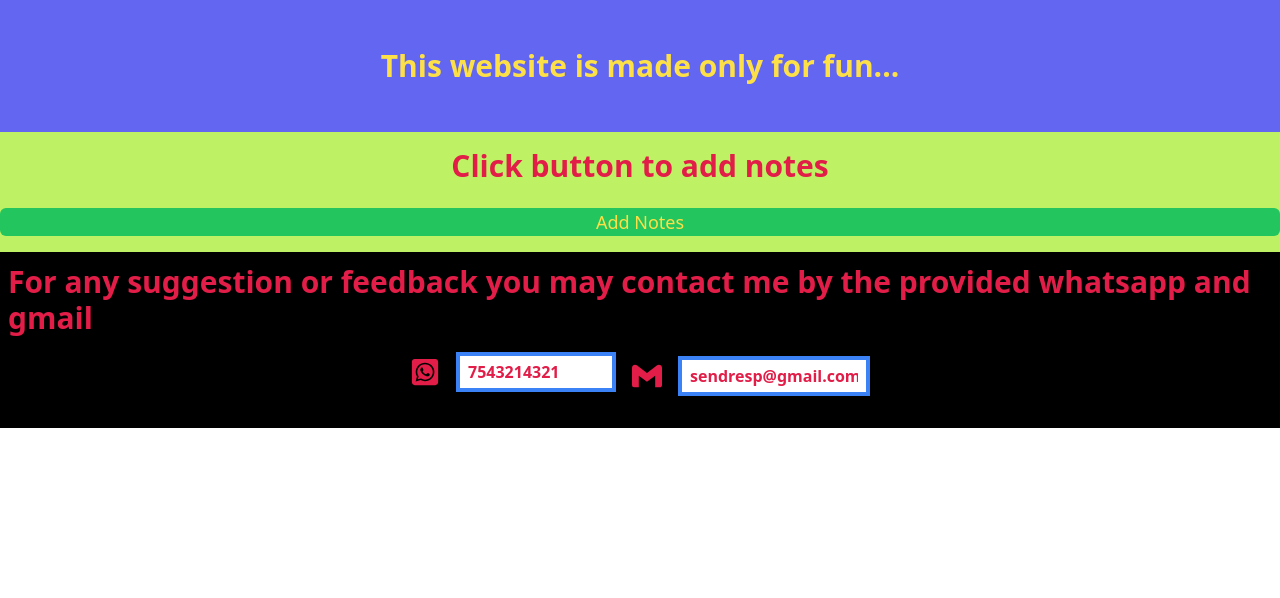
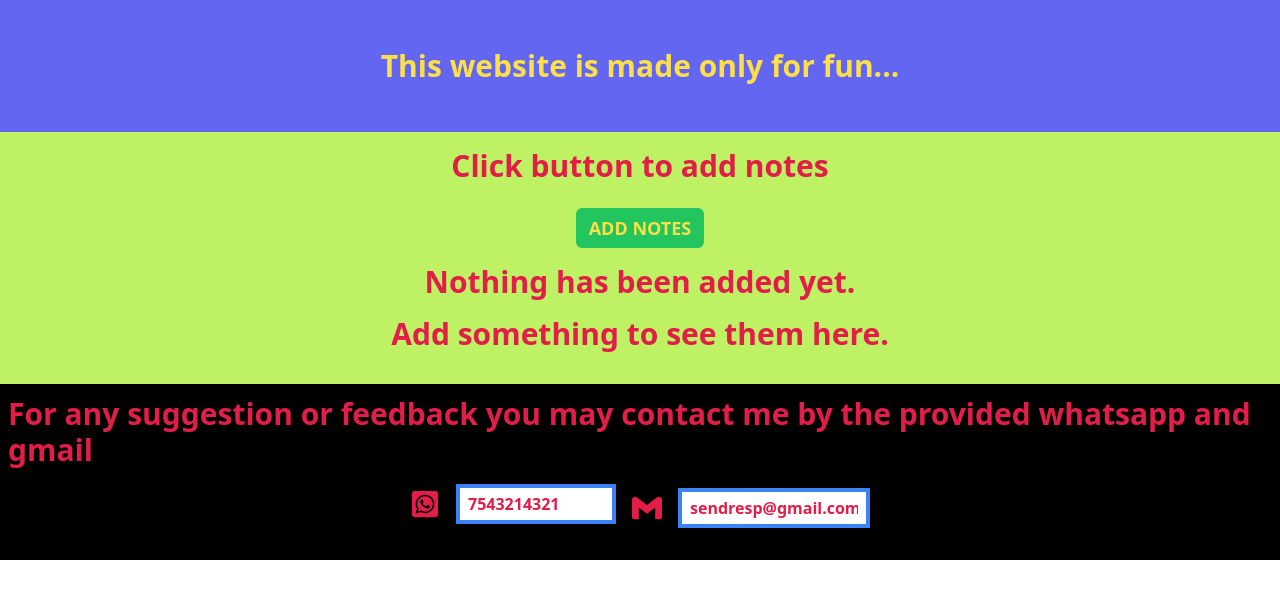
Before and after one commit to AyushVerma87654/For-Fun, a React (Vite) app: page /notes in a window 1280 px wide. Shown: the top 598 px of the page. Built offline with nearby package versions, Linux system fonts and the light colour scheme.

Commit message:
Notes are now saving in local storage and also can be deleted as well

```diff
--- a/src/NavBar.jsx
+++ b/src/NavBar.jsx
@@ -21,8 +21,10 @@ function NavBar({ name, setName }) {
             <div className="h-auto w-full pl-2 py-8">
               <Heading>Hey {name}, Welcome back.....</Heading>
             </div>
-            <div className="h-auto w-auto mr-2">
-              <Button onClick={handleResetClick}>NEW USER</Button>
+            <div className="h-auto w-auto font-semibold mr-2">
+              <div className="w-36 h-10">
+                <Button onClick={handleResetClick}>NEW USER</Button>
+              </div>
             </div>
           </div>
         )}
--- a/src/Notes.jsx
+++ b/src/Notes.jsx
@@ -1,20 +1,39 @@
 import React, { useState } from "react";
+import { RiDeleteBin2Fill } from "react-icons/ri";
 import Button from "./Button";
 import Heading from "./Heading";
 
 function Notes() {
+  const newDataString = localStorage.getItem("data") || "[]";
+  const local = JSON.parse(newDataString);
+  const [data, setData] = useState(local);
+
   const [input, setInput] = useState("");
-  const [data, setData] = useState([]);
   const [open, setOpen] = useState(false);
   const handleInputChange = (event) => setInput(event.target.value);
   const handleButtonClick = () => setOpen(!open);
   const handleSaveClick = () => {
     let newInput = input.trim();
     if (newInput != "") {
-      setData([...data, input]);
+      const newData = [...data, input];
+      const newDataString = JSON.stringify(newData);
+      localStorage.setItem("data", newDataString);
+      setData(newData);
     }
     setInput("");
     setOpen(false);
+  };
+
+  const handleDelete = (id) => {
+    console.log(id);
+    const newData = data.filter((item, index) => {
+      console.log(item);
+      console.log(index);
+      return index !== id;
+    });
+    const newDataString = JSON.stringify(newData);
+    localStorage.setItem("data", newDataString);
+    setData(newData);
   };
   const handleCancelClick = () => {
     setInput();
@@ -22,25 +41,28 @@ function Notes() {
   };
   console.log(data);
   return (
-    <div className="py-4 text-rose-600 bg-lime-300">
+    <div className="py-4 text-rose-600 font-semibold bg-lime-300">
       <div className=""></div>
       <div className=""></div>
       <div className=""></div>
       <div className=""></div>
-
       {!open && (
-        <div className="">
+        <div className="flex flex-col items-center justify-center">
           <Heading>Click button to add notes</Heading>
-          <div className="flex items-center justify-center mt-6">
-            <Button onClick={handleButtonClick}>Add Notes</Button>
+          <div className="w-32 h-10 mt-6">
+            <Button onClick={handleButtonClick}>ADD NOTES</Button>
           </div>
         </div>
       )}
       {open && (
         <div>
-          <div className="flex justify-between px-2 mb-2">
-            <Button onClick={handleSaveClick}>Save</Button>
-            <Button onClick={handleCancelClick}>Cancel</Button>
+          <div className="flex justify-center space-x-16 mb-2">
+            <div className="w-32 h-10 mt-6">
+              <Button onClick={handleSaveClick}>SAVE</Button>
+            </div>
+            <div className="w-32 h-10 mt-6">
+              <Button onClick={handleCancelClick}>CANCEL</Button>
+            </div>
           </div>
           <div className="h-96 mt-6 px-2 flex justify-center items-center">
             <textarea
@@ -53,15 +75,34 @@ function Notes() {
           </div>
         </div>
       )}
+      <div className=""></div>
+      <div className="py-4">
+        {!open && data.length == 0 && (
+          <div className="space-y-4">
+            <Heading>Nothing has been added yet.</Heading>
+            <Heading>Add something to see them here.</Heading>
+          </div>
+        )}
         {!open &&
           data.map((item, index) => {
             return (
-            <div key={item} className="px-2">
-              <span className="text-black font-semibold">{index + 1}. </span>
+              <div
+                key={item}
+                className="px-2 my-2 flex items-center justify-between"
+              >
+                <div className="font-semibold">
+                  <span className="text-black font-semibold">
+                    {index + 1}.{" "}
+                  </span>
                   <span>{item}</span>
+                </div>
+                <div className="text-xl text-blue-500">
+                  <RiDeleteBin2Fill onClick={() => handleDelete(index)} />
+                </div>
               </div>
             );
           })}
+      </div>
     </div>
   );
 }
```
Also changed, not shown: 1 other file (tests, documents, lock files or other folders). Lines whose indentation alone changed are shown as unchanged.
